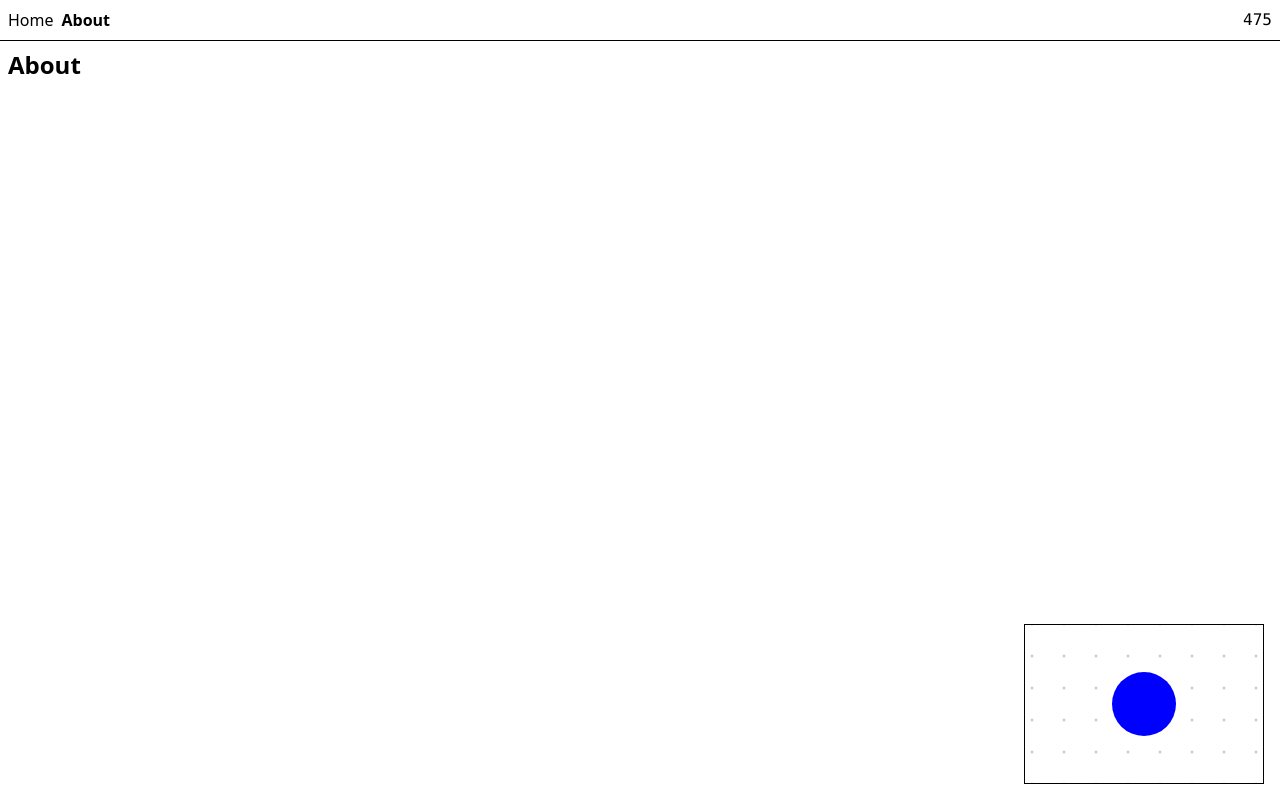
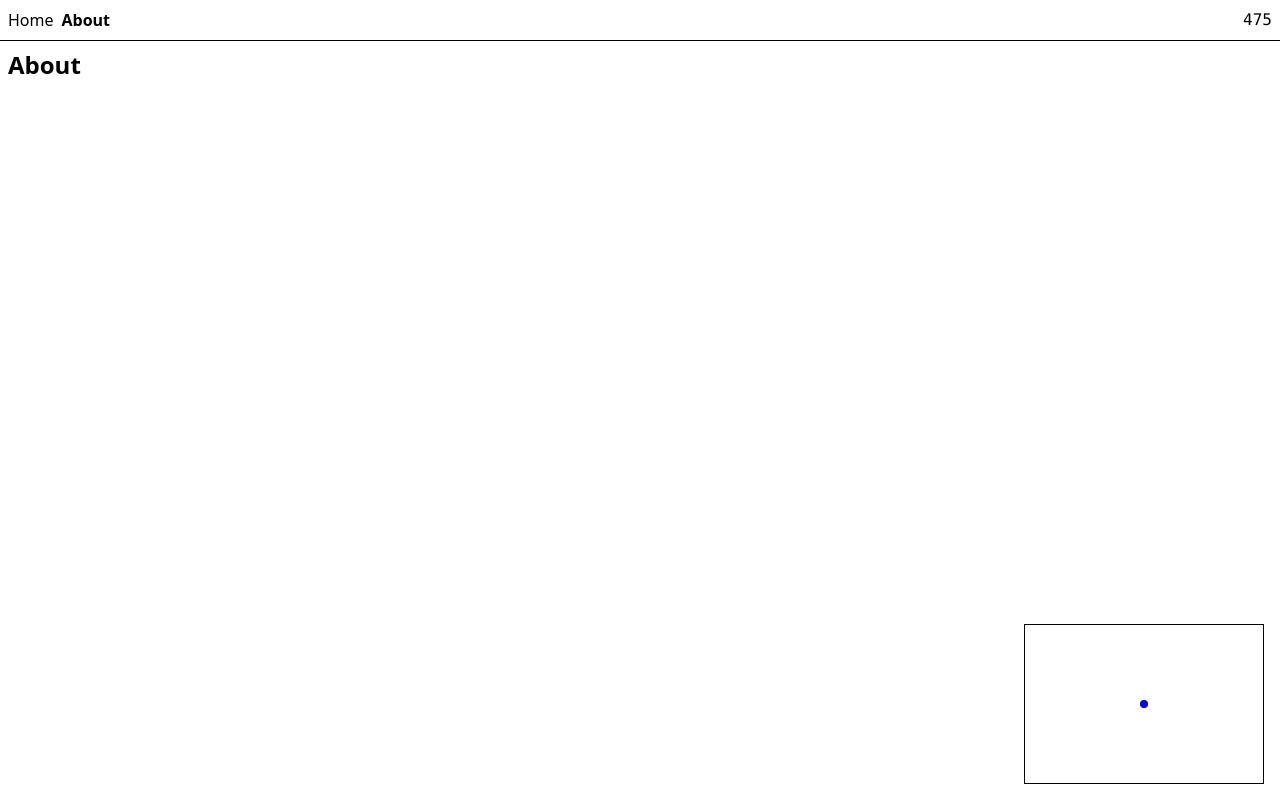
Before and after one commit to tylerschloesser/sim-v30, a React (Vite) app: page /about in a window 1280 px wide. Built offline with nearby package versions, Linux system fonts and the light colour scheme.

Commit message:
add minimap

```diff
--- /dev/null
+++ b/src/components/MiniMap.tsx
@@ -0,0 +1,14 @@
+import { SizeObserver } from "./SizeObserver";
+import { WorldContainer } from "./WorldContainer";
+
+export function MiniMap() {
+  return (
+    <div className="fixed bottom-4 right-4 w-60 h-40 overflow-hidden border bg-white">
+      <SizeObserver>
+        {(size) => (
+          <WorldContainer size={size} pointer={null} scale={0.125} />
+        )}
+      </SizeObserver>
+    </div>
+  );
+}
--- a/src/components/WorldContainer.tsx
+++ b/src/components/WorldContainer.tsx
@@ -10,47 +10,59 @@ export interface Pointer {
 interface WorldContainerProps {
   size: Size;
   pointer: Pointer | null;
+  scale?: number;
 }
 
-export function WorldContainer({ size, pointer }: WorldContainerProps) {
+const BASE_CELL_SIZE = 32;
+
+export function WorldContainer({
+  size,
+  pointer,
+  scale = 1,
+}: WorldContainerProps) {
   const { state } = useAppState();
   const { camera } = state;
 
+  const cellSize = BASE_CELL_SIZE * scale;
+  const patternId = `dot-grid-${scale}`;
+
+  const scaledCamera = { x: camera.x * scale, y: camera.y * scale };
+
   const pointerWorld = pointer
     ? {
-        x: pointer.x - size.width / 2 + camera.x,
-        y: pointer.y - size.height / 2 + camera.y,
+        x: pointer.x - size.width / 2 + scaledCamera.x,
+        y: pointer.y - size.height / 2 + scaledCamera.y,
       }
     : null;
 
-  const gridX = Math.floor((camera.x - size.width / 2) / 32) * 32 - 32;
-  const gridY = Math.floor((camera.y - size.height / 2) / 32) * 32 - 32;
+  const gridX = Math.floor((scaledCamera.x - size.width / 2) / cellSize) * cellSize - cellSize;
+  const gridY = Math.floor((scaledCamera.y - size.height / 2) / cellSize) * cellSize - cellSize;
 
   return (
     <svg className="w-full h-full">
       <defs>
         <pattern
-          id="dot-grid"
-          width="32"
-          height="32"
+          id={patternId}
+          width={cellSize}
+          height={cellSize}
           patternUnits="userSpaceOnUse"
         >
-          <circle cx="16" cy="16" r="1.5" fill="#ccc" />
+          <circle cx={cellSize / 2} cy={cellSize / 2} r={1.5 * scale} fill="#ccc" />
         </pattern>
       </defs>
       <g
-        transform={`translate(${size.width / 2 - camera.x}, ${size.height / 2 - camera.y})`}
+        transform={`translate(${size.width / 2 - scaledCamera.x}, ${size.height / 2 - scaledCamera.y})`}
       >
         <rect
           x={gridX}
           y={gridY}
-          width={size.width + 64}
-          height={size.height + 64}
-          fill="url(#dot-grid)"
+          width={size.width + cellSize * 2}
+          height={size.height + cellSize * 2}
+          fill={`url(#${patternId})`}
         />
-        <circle cx={0} cy={0} r={32} fill="blue" />
+        <circle cx={0} cy={0} r={cellSize} fill="blue" />
         {pointerWorld && (
-          <circle cx={pointerWorld.x} cy={pointerWorld.y} r={16} fill="red" />
+          <circle cx={pointerWorld.x} cy={pointerWorld.y} r={cellSize / 2} fill="red" />
         )}
       </g>
     </svg>
--- a/src/routes/about.tsx
+++ b/src/routes/about.tsx
@@ -1,6 +1,5 @@
 import { createFileRoute } from "@tanstack/react-router";
-import { SizeObserver } from "../components/SizeObserver";
-import { WorldContainer } from "../components/WorldContainer";
+import { MiniMap } from "../components/MiniMap";
 
 export const Route = createFileRoute("/about")({
   component: About,
@@ -10,11 +9,7 @@ function About() {
   return (
     <div className="p-2">
       <h3 className="text-2xl font-bold">About</h3>
-      <div className="fixed bottom-4 right-4 w-60 h-40 overflow-hidden border">
-        <SizeObserver>
-          {(size) => <WorldContainer size={size} pointer={null} />}
-        </SizeObserver>
-      </div>
+      <MiniMap />
     </div>
   );
 }
--- a/src/routes/index.tsx
+++ b/src/routes/index.tsx
@@ -6,6 +6,7 @@ import {
 } from "../components/SizeObserver";
 import { WorldContainer, type Pointer } from "../components/WorldContainer";
 import { useAppState } from "../hooks/useAppState";
+import { MiniMap } from "../components/MiniMap";
 
 export const Route = createFileRoute("/")({
   component: Index,
@@ -69,6 +70,7 @@ function Index() {
   };
 
   return (
+    <>
       <SizeObserver
         onPointerEnter={handlePointerEnter}
         onPointerMove={handlePointerMove}
@@ -78,5 +80,7 @@ function Index() {
       >
         {(size) => <WorldContainer size={size} pointer={pointer} />}
       </SizeObserver>
+      <MiniMap />
+    </>
   );
 }
```
Lines whose indentation alone changed are shown as unchanged.
